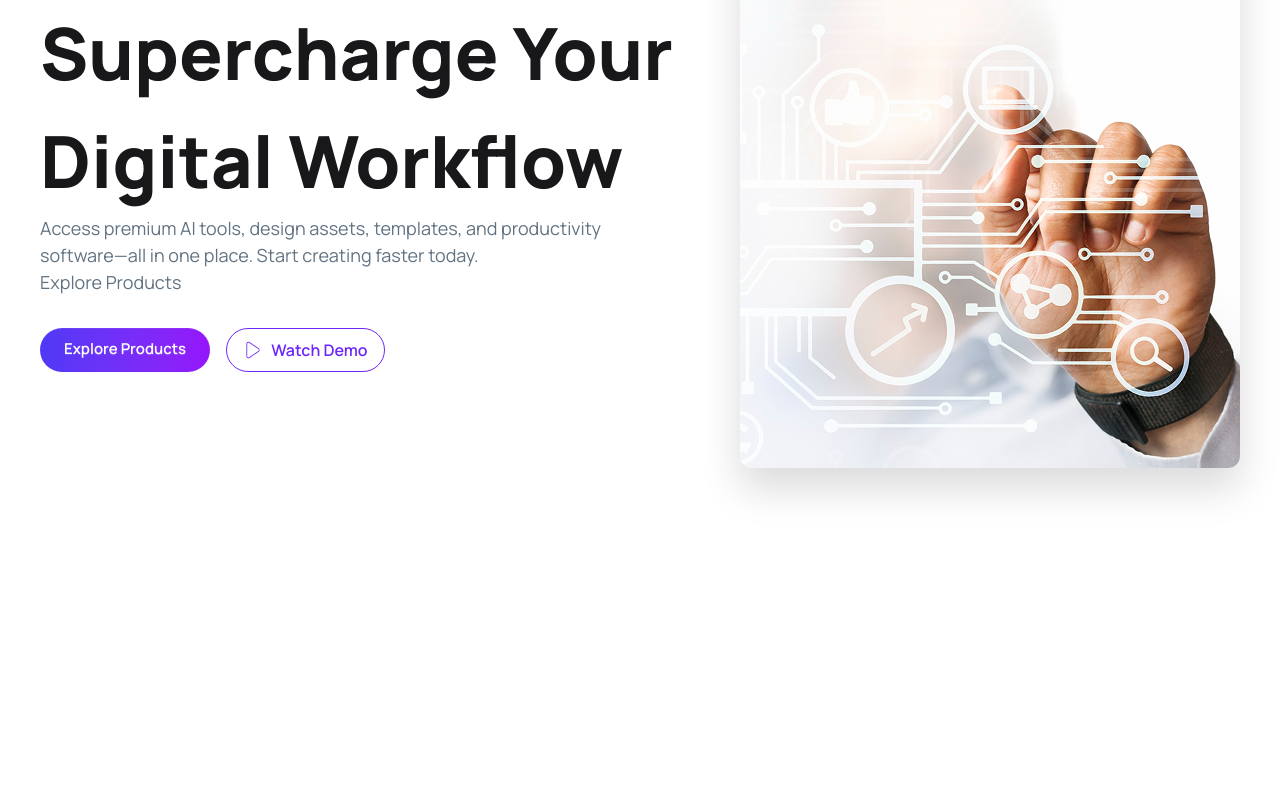
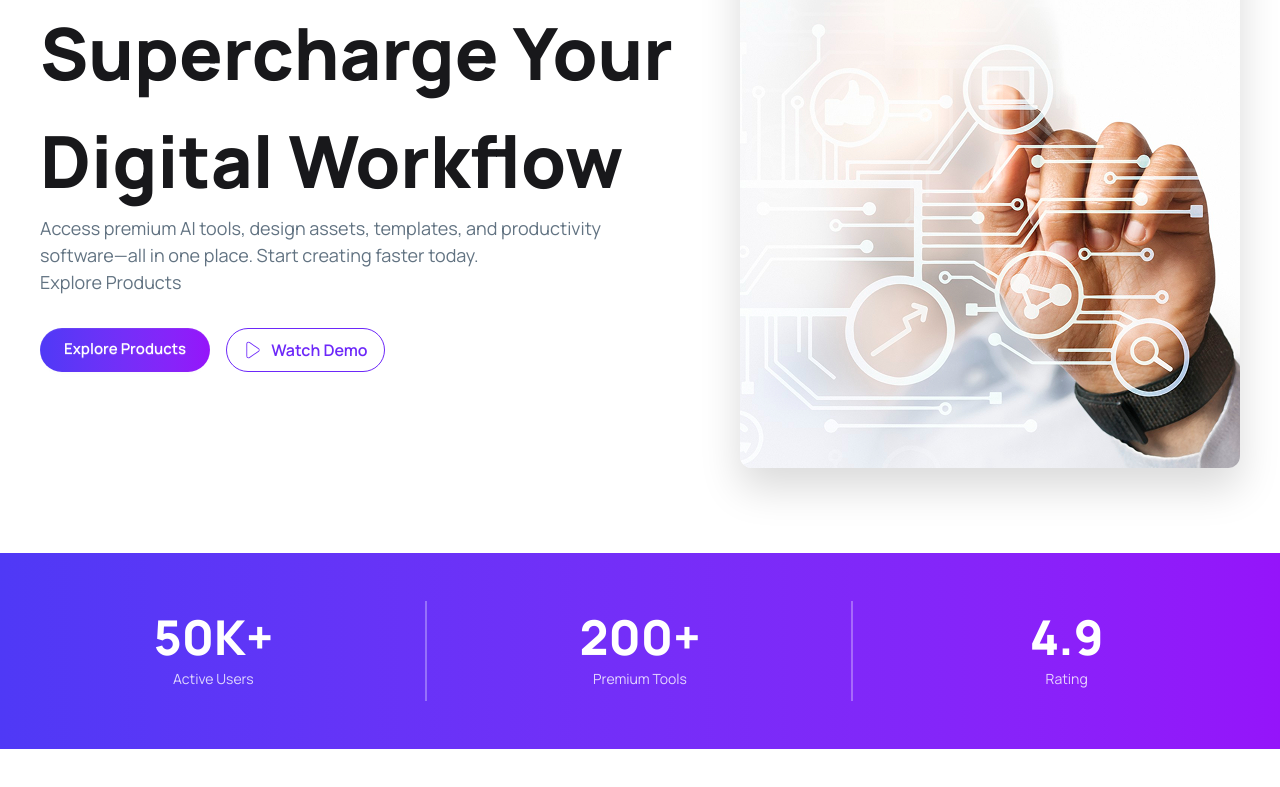
Before and after one commit to Moeen-Islam/PH-Assignment-6-Digitools-Platform, a React (Vite) app: page / in a window 1280 px wide. Shown: the part 291-1078 px from the top of the page. Before the commit the page ends 844 px from the top, so only its background shows below. Built offline with nearby package versions, Linux system fonts and the light colour scheme.

Commit message:
Rating Section added

```diff
--- a/src/App.jsx
+++ b/src/App.jsx
@@ -2,16 +2,18 @@
 import './App.css'
 import Hero from './Components/Hero'
 import Navbar from './Components/Navbar'
+import Rating from './Components/Rating'
 
 function App() {
 
 
   return (
     <>
-    <div className='container mx-auto'>
+
       <Navbar></Navbar>
       <Hero></Hero>
-    </div>
+      <Rating></Rating>
+
 
     </>
   )
--- a/src/Components/Hero.jsx
+++ b/src/Components/Hero.jsx
@@ -4,7 +4,7 @@ import { CiPlay1 } from "react-icons/ci";
 
 const Hero = () => {
   return (
-    <div className="flex flex-col md:flex-row justify-between items-center px-10 my-21.25 gap-16.5 space-y-4">
+    <div className="container mx-auto flex flex-col md:flex-row justify-between items-center px-10 my-21.25 gap-16.5 space-y-4">
       <div className="left">
         <div className="inline-flex items-center gap-2 bg-[#E1E7FF] px-4 py-2 rounded-full">
           {/* Circle icon */}
--- a/src/Components/Navbar.jsx
+++ b/src/Components/Navbar.jsx
@@ -41,7 +41,7 @@ import { IoCartOutline } from "react-icons/io5";
 
 const Navbar = () => {
   return (
-    <div className="flex justify-between items-center py-5">
+    <div className=" container mx-auto flex justify-between items-center py-5">
       <div>
         <h1 className="text-3xl font-extrabold bg-gradient-to-r from-[#4F39F6] to-[#9514FA] bg-clip-text
         text-transparent">
--- /dev/null
+++ b/src/Components/Rating.jsx
@@ -0,0 +1,39 @@
+import React from "react";
+
+const Rating = () => {
+  return (
+    <div className="mx-w-[1600px] bg-gradient-to-r from-[#4F39F6] to-[#9514FA] ">
+      <div className="container mx-auto my-15">
+        <div className="ratings grid grid-cols-3 py-15">
+          <div className="relative flex flex-col items-center justify-center ">
+          <h1 className="text-white font-extrabold text-[48px] leading-none">
+            50K+
+          </h1>
+          <p className="text-white/80 text-sm mt-2">Active Users</p>
+
+          <div className="absolute right-0 top-1/2 -translate-y-1/2 h-25 w-[2px] bg-white/30"></div>
+        </div>
+
+        <div className="relative flex flex-col items-center justify-center">
+          <h1 className="text-white font-extrabold text-[48px] leading-none">
+            200+
+          </h1>
+          <p className="text-white/80 text-sm mt-2">Premium Tools</p>
+
+          <div className="absolute right-0 top-1/2 -translate-y-1/2 h-25 w-[2px] bg-white/30"></div>
+        </div>
+
+        <div className="flex flex-col items-center justify-center ">
+          <h1 className="text-white font-extrabold text-[48px] leading-none">
+            4.9
+          </h1>
+          <p className="text-white/80 text-sm mt-2">Rating</p>
+        </div>
+
+        </div>
+      </div>
+    </div>
+  );
+};
+
+export default Rating;
```
